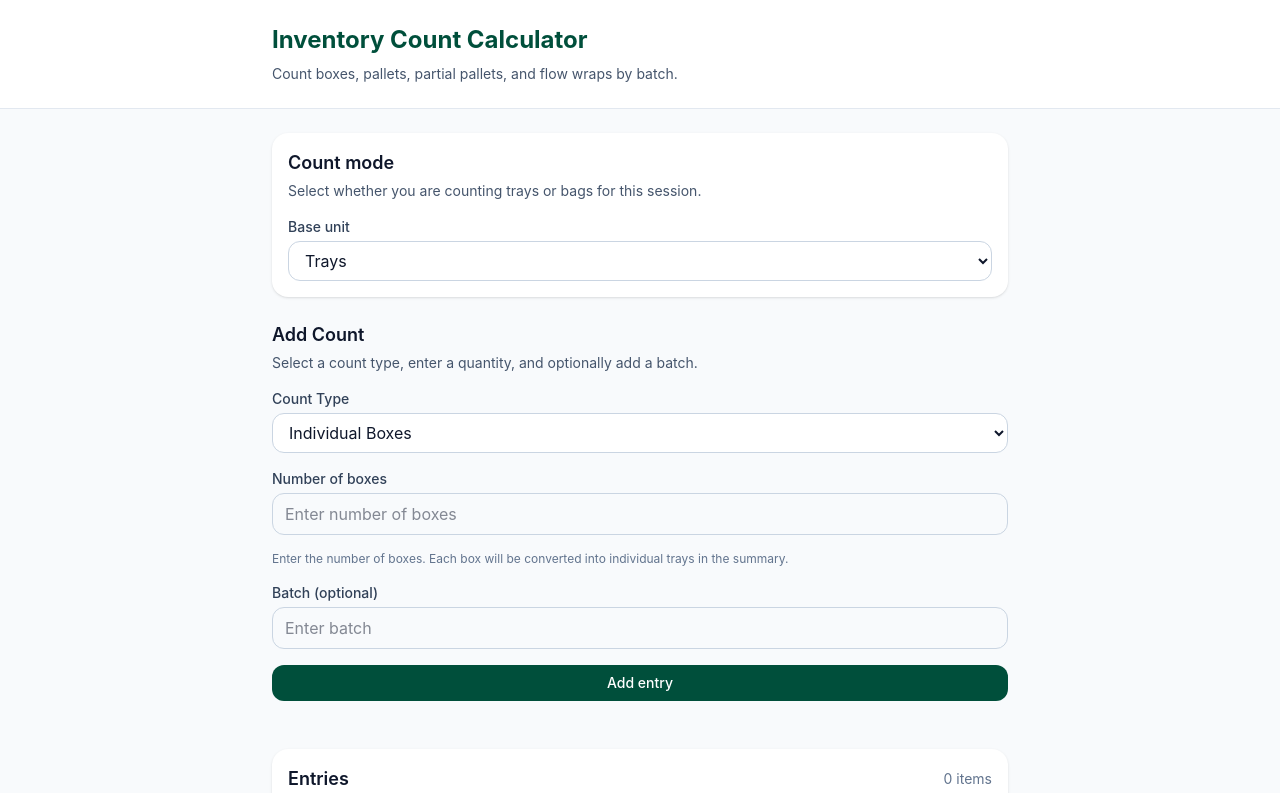
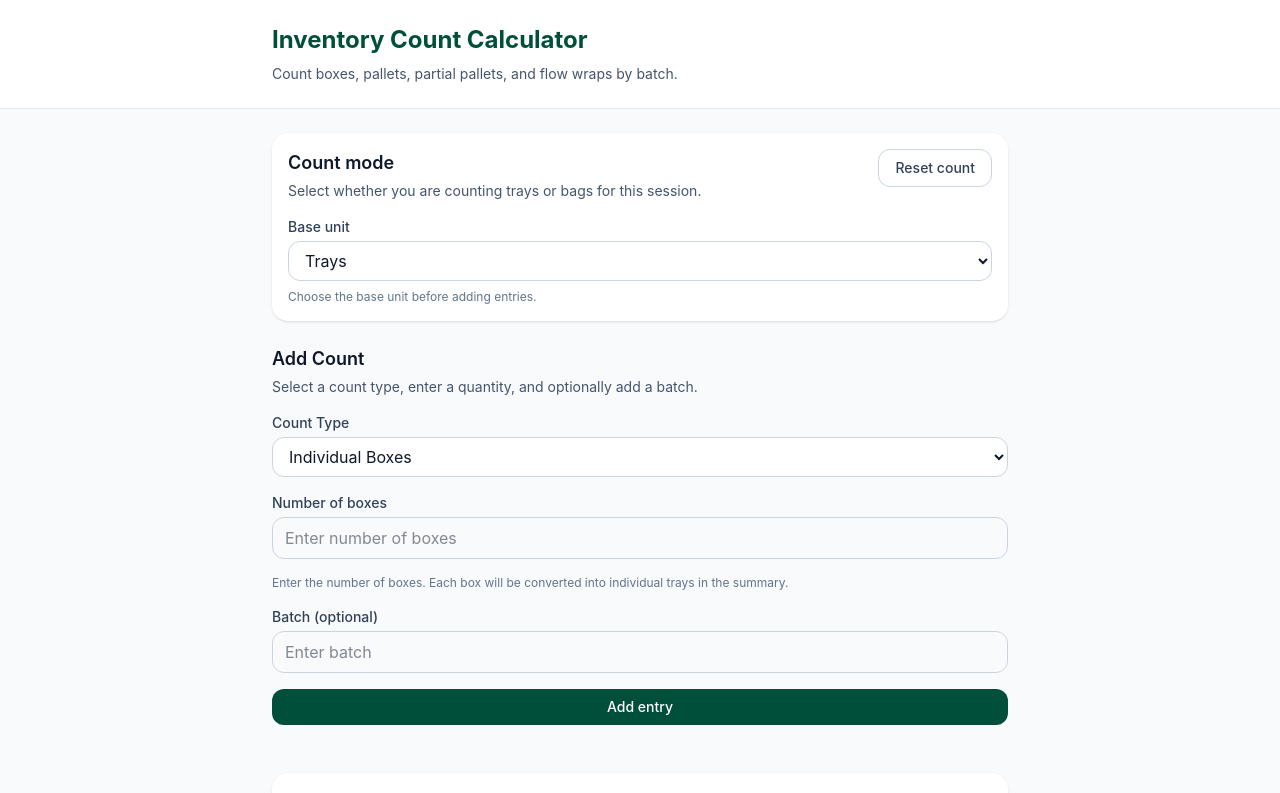
Before and after one commit to luis29dev/material-counter, a React (Vite) app: page / in a window 1280 px wide. Shown: the top 793 px of the page. Built offline with nearby package versions, Linux system fonts and the light colour scheme.

Commit message:
feat: add reset count action and lock count mode after entries

```diff
--- a/src/App.jsx
+++ b/src/App.jsx
@@ -9,6 +9,8 @@ export default function App() {
   const [entries, setEntries] = useState([]);
   const [countMode, setCountMode] = useState("trays");
 
+  const isCountModeLocked = entries.length > 0;
+
   function handleAddEntry(newEntry) {
     setEntries((currentEntries) => [newEntry, ...currentEntries]);
     console.log("New entry added:", newEntry);
@@ -19,6 +21,9 @@ export default function App() {
       currentEntries.filter((entry) => entry.id !== entryId),
     );
   }
+  function handleResetCount() {
+    setEntries([]);
+  }
 
   return (
     <div className="min-h-screen bg-slate-50">
@@ -28,6 +33,8 @@ export default function App() {
         <CountModeSelector
           countMode={countMode}
           onChangeCountMode={setCountMode}
+          isLocked={isCountModeLocked}
+          onResetCount={handleResetCount}
         />
 
         <CountForm onAddEntry={handleAddEntry} countMode={countMode} />
--- a/src/components/CountModeSelector.jsx
+++ b/src/components/CountModeSelector.jsx
@@ -1,10 +1,27 @@
-export default function CountModeSelector({ countMode, onChangeCountMode }) {
+export default function CountModeSelector({
+  countMode,
+  onChangeCountMode,
+  isLocked,
+  onResetCount,
+}) {
   return (
     <section className="rounded-2xl bg-white p-4 shadow-sm">
-      <h2 className="text-lg font-semibold text-slate-900">Count mode</h2>
-      <p className="mt-1 text-sm text-slate-600">
-        Select whether you are counting trays or bags for this session.
-      </p>
+      <div className="flex items-start justify-between gap-4">
+        <div>
+          <h2 className="text-lg font-semibold text-slate-900">Count mode</h2>
+          <p className="mt-1 text-sm text-slate-600">
+            Select whether you are counting trays or bags for this session.
+          </p>
+        </div>
+
+        <button
+          type="button"
+          onClick={onResetCount}
+          className="rounded-xl border border-slate-300 px-4 py-2 text-sm font-medium text-slate-700 transition hover:bg-slate-100"
+        >
+          Reset count
+        </button>
+      </div>
 
       <div className="mt-4">
         <label
@@ -18,11 +35,23 @@ export default function CountModeSelector({ countMode, onChangeCountMode }) {
           id="countMode"
           value={countMode}
           onChange={(e) => onChangeCountMode(e.target.value)}
-          className="w-full rounded-xl border border-slate-300 bg-white px-3 py-2 text-slate-900 outline-none focus:border-slate-400"
+          disabled={isLocked}
+          className="w-full rounded-xl border border-slate-300 bg-white px-3 py-2 text-slate-900 outline-none focus:border-emerald-500 focus:ring-1 focus:ring-emerald-500 disabled:cursor-not-allowed disabled:bg-slate-100 disabled:text-slate-400"
         >
           <option value="trays">Trays</option>
           <option value="bags">Bags</option>
         </select>
+
+        {isLocked ? (
+          <p className="mt-2 text-xs text-slate-500">
+            Count mode is locked once entries are added. Reset the count to
+            change it.
+          </p>
+        ) : (
+          <p className="mt-2 text-xs text-slate-500">
+            Choose the base unit before adding entries.
+          </p>
+        )}
       </div>
     </section>
   );
```
